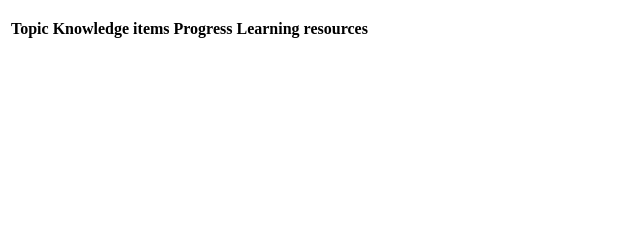
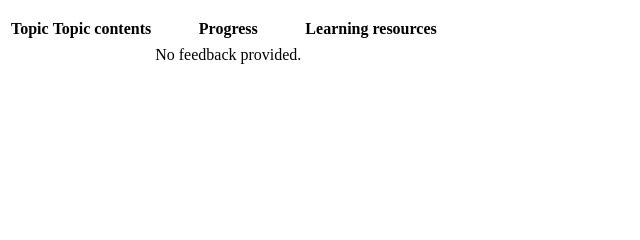
Before and after one commit to ZenTeach/portal, a Flask app: template backend/server/templates/api/report_card_template.html in a window 1280 px wide. Shown: the part 136-376 px from the top of the page, without its empty margins (0-640 px from the left). Run offline with Flask 2, Linux system fonts and the light colour scheme; the template is opened without the code that fills it, so the values that code supplies are empty; parts of the project's set-up code (start-up, migrations or seed data) failed here and were passed over.

Commit message:
Rename knowledge item to topic contents in UI responses

```diff
--- a/backend/server/api/knowledge_item_api.py
+++ b/backend/server/api/knowledge_item_api.py
@@ -58,7 +58,7 @@ class KnowledgeItemView(MethodView):
         if not knowledge_item:
             return make_response(jsonify({
                 'data': [],
-                'message': "Knowledge Item not found."
+                'message': "Topic content not found."
             }), 404)
         return make_response(jsonify({
             'data': dumper.dump(knowledge_item)
@@ -70,7 +70,7 @@ class KnowledgeItemView(MethodView):
         if not knowledge_item:
             return make_response(jsonify({
                 'data': [],
-                'message': "Knowledge Item not found."
+                'message': "Topic content not found."
             }), 404)
         ki_data = request.get_json()
         if not ki_data:
--- a/backend/server/api/questions_api.py
+++ b/backend/server/api/questions_api.py
@@ -2,7 +2,6 @@ from flask import Blueprint, jsonify, make_response, request
 from flask.views import MethodView
 from flask_jwt_extended import current_user, jwt_required
 from marshmallow import ValidationError
-from server import db
 from server.api import log_activity, logger
 from server.decorators import with_required_roles
 from server.lib import format_validation_for_api
@@ -14,6 +13,8 @@ from server.models.questions import \
 from sqlalchemy import exc
 from webargs import fields
 from webargs.flaskparser import use_kwargs
+
+from server import db
 
 question_blueprint = Blueprint("question", __name__)
 dumper = QuestionsSchema()
@@ -400,7 +401,7 @@ class QuestionFromKIsAndTopics(MethodView):
 
         if len(topics) == 0 and len(kis) == 0:
             return make_response(jsonify({
-                'message': 'Topic and Knowledge Items not set'
+                'message': 'Topic and Topic contents not set'
             }), 400)
 
         if len(topics) != 0:
@@ -444,7 +445,7 @@ class QuestionKIFilter(MethodView):
         except Exception as e:
             logger.error(e)
             return make_response(jsonify({
-                "message": "Error filtering Knowledge Items"
+                "message": "Error filtering Topic contents"
             }), 500)
 
 
--- a/backend/server/templates/api/report_card_template.html
+++ b/backend/server/templates/api/report_card_template.html
@@ -1,38 +1,55 @@
 <!DOCTYPE html>
+
 <html>
 <head lang="en">
-    <meta charset="UTF-8" />
+  <meta charset="UTF-8">
+
+  <title></title>
 </head>
+
 <body>
   <div>
-            <h1> Report Card </h1>
-            <h4> Quiz: {{ quiz_name }}</h4>
+    <h1>Report Card</h1>
+
+    <h4>Quiz: {{ quiz_name }}</h4>
+
     <p>Name: {{ student_name }}</p>
-        </div>
+  </div>{% for report in reports %} {% for topic in report.keys()%}
+  {% for knowledge_item in report.get(topic).keys()%} {% endfor %}
+  {% endfor %} {% endfor %}
+
   <table>
     <thead>
       <tr>
         <th class="text-left">Topic</th>
-                <th class="text-left">Knowledge items</th>
+
+        <th class="text-left">Topic contents</th>
+
         <th class="text-left">Progress</th>
+
         <th class="text-left">Learning resources</th>
       </tr>
     </thead>
+
     <tbody>
-                {% for report in reports %}
-                    {% for topic in report.keys()%}
       <tr colspan="1">
-                            <td class="tg-cly1" rowspan="{{ report[topic].keys()|length + 1 }}" colspan="1">{{ topic }}</td>
+        <td class="tg-cly1" rowspan=
+        "{{ report[topic].keys()|length + 1 }}" colspan="1">{{
+        topic }}</td>
       </tr>
-                        {% for knowledge_item in report.get(topic).keys()%}
+
       <tr>
         <td class="tg-0lax">{{ knowledge_item}}</td>
-                                <td class="{{ highlight_progress(report[topic][knowledge_item]['progress']) }}">{{ report[topic][knowledge_item]['progress'] }}</td>
-                                <td class="tg-0lax">{{ render_quill_delta('\n'.join(report[topic][knowledge_item]["feedback"])) or 'No feedback provided.' }}</td>
+
+        <td class=
+        "{{ highlight_progress(report[topic][knowledge_item]['progress']) }}">
+        {{ report[topic][knowledge_item]['progress'] }}</td>
+
+        <td class="tg-0lax">{{
+        render_quill_delta('\n'.join(report[topic][knowledge_item]["feedback"]))
+        or 'No feedback provided.' }}</td>
       </tr>
-                        {% endfor %}
-                    {% endfor %}
-                {% endfor %}
     </tbody>
   </table>
 </body>
+</html>
```
Also changed, not shown: backend/server/tests/acceptance_test/test_knowledge_item_api.py (+4 -4 lines), backend/server/tests/acceptance_test/test_questions_api.py (+2 -2 lines). Lines whose indentation alone changed are shown as unchanged.
